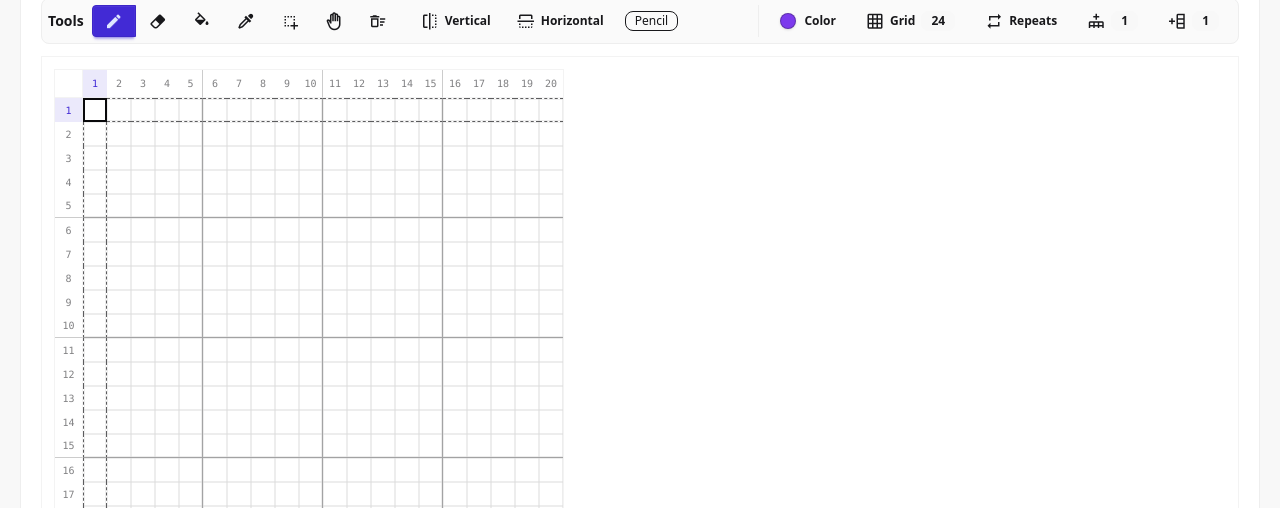
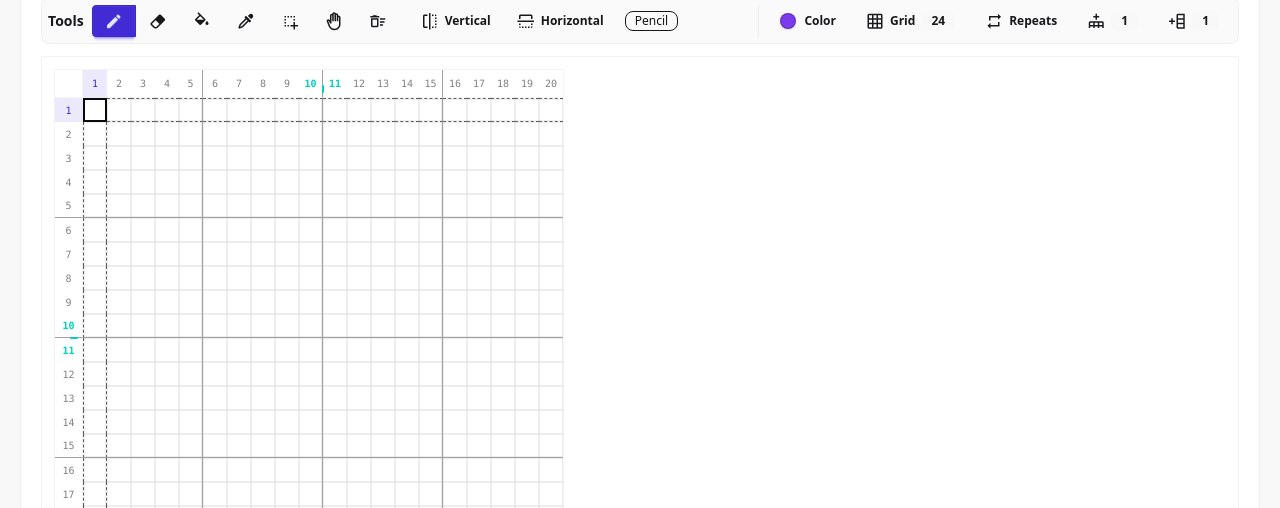
Before and after one commit to carinaruut/stitchwitch, a Vue app: page / in a window 1280 px wide. Shown: the part 175-683 px from the top of the page. Built offline with nearby package versions, Linux system fonts and the light colour scheme.

Commit message:
add centre indicators

```diff
--- a/src/components/PatternGrid.vue
+++ b/src/components/PatternGrid.vue
@@ -1,7 +1,7 @@
 <script setup lang="ts">
 import { computed, onBeforeUnmount, onMounted, ref } from 'vue'
 import type { DrawingTool, GridSelection, PatternGrid } from '../types/pattern'
-import { REPEAT_BOTTOM, REPEAT_COPY, REPEAT_LEFT, REPEAT_RIGHT, REPEAT_TOP } from '../utils/grid'
+import { followsCenterBoundary, isCenterHeader, REPEAT_BOTTOM, REPEAT_COPY, REPEAT_LEFT, REPEAT_RIGHT, REPEAT_TOP } from '../utils/grid'
 
 const props = defineProps<{
   cells: PatternGrid
@@ -308,7 +308,7 @@ onBeforeUnmount(() => {
         v-for="column in cells[0].length"
         :key="`column-${column}`"
         class="sticky top-0 z-10 flex items-center justify-center border-b border-base-300/70 bg-base-100 font-mono text-[10px] font-medium tabular-nums text-base-content/55 hover:bg-base-200"
-        :class="{ 'section-column-end': (columnHeaders[column - 1] + 1) % 5 === 0 && column < cells[0].length, 'bg-primary/10! font-bold text-primary!': selectedColumns.includes(columnHeaders[column - 1]), 'bg-secondary/10!': columnCopies[column - 1] > 0 }"
+        :class="{ 'section-column-end': (columnHeaders[column - 1] + 1) % 5 === 0 && column < cells[0].length, 'bg-primary/10! font-bold text-primary!': selectedColumns.includes(columnHeaders[column - 1]), 'bg-secondary/10!': columnCopies[column - 1] > 0, 'center-axis-label': isCenterHeader(column - 1, cells[0].length), 'center-column-marker': followsCenterBoundary(column - 1, cells[0].length) }"
         role="columnheader"
         tabindex="0"
         :aria-selected="selectedColumns.includes(columnHeaders[column - 1])"
@@ -322,7 +322,7 @@ onBeforeUnmount(() => {
       <template v-for="(row, rowIndex) in cells" :key="rowIndex">
         <span
           class="sticky left-0 z-10 flex items-center justify-center border-r border-base-300/70 bg-base-100 font-mono text-[10px] font-medium tabular-nums text-base-content/55 hover:bg-base-200"
-          :class="{ 'section-row-end': (rowHeaders[rowIndex] + 1) % 5 === 0 && rowIndex < cells.length - 1, 'bg-primary/10! font-bold text-primary!': selectedRows.includes(rowHeaders[rowIndex]), 'bg-secondary/10!': rowCopies[rowIndex] > 0 }"
+          :class="{ 'section-row-end': (rowHeaders[rowIndex] + 1) % 5 === 0 && rowIndex < cells.length - 1, 'bg-primary/10! font-bold text-primary!': selectedRows.includes(rowHeaders[rowIndex]), 'bg-secondary/10!': rowCopies[rowIndex] > 0, 'center-axis-label': isCenterHeader(rowIndex, cells.length), 'center-row-marker': followsCenterBoundary(rowIndex, cells.length) }"
           role="rowheader"
           tabindex="0"
           :aria-selected="selectedRows.includes(rowHeaders[rowIndex])"
--- a/src/components/TrackerGrid.vue
+++ b/src/components/TrackerGrid.vue
@@ -2,7 +2,7 @@
 import { nextTick, ref } from 'vue'
 import type { PatternGrid } from '../types/pattern'
 import type { TrackerProgress } from '../types/tracker'
-import { REPEAT_BOTTOM, REPEAT_COPY, REPEAT_LEFT, REPEAT_RIGHT, REPEAT_TOP } from '../utils/grid'
+import { followsCenterBoundary, isCenterHeader, REPEAT_BOTTOM, REPEAT_COPY, REPEAT_LEFT, REPEAT_RIGHT, REPEAT_TOP } from '../utils/grid'
 import { rowCompletionRange, stitchOrdinal } from '../utils/tracker'
 
 const props = defineProps<{
@@ -81,7 +81,7 @@ function moveRowHeader(row: number, event: KeyboardEvent) {
           v-for="column in cells[0].length"
           :key="`column-${column}`"
           class="sticky top-0 z-10 flex items-center justify-center border-b border-base-300/70 bg-base-100 font-mono text-[10px] font-medium tabular-nums text-base-content/60"
-          :class="{ 'section-column-end': (columnHeaders[column - 1] + 1) % 5 === 0 && column < cells[0].length }"
+          :class="{ 'section-column-end': (columnHeaders[column - 1] + 1) % 5 === 0 && column < cells[0].length, 'center-axis-label': isCenterHeader(column - 1, cells[0].length), 'center-column-marker': followsCenterBoundary(column - 1, cells[0].length) }"
           role="columnheader"
           :aria-colindex="column + 1"
         >{{ columnHeaders[column - 1] + 1 }}</span>
@@ -94,6 +94,8 @@ function moveRowHeader(row: number, event: KeyboardEvent) {
           :class="{
             'section-row-end': (rowHeaders[rowIndex] + 1) % 5 === 0 && rowIndex < cells.length - 1,
             'bg-success/15! font-bold text-success!': rowComplete(rowIndex),
+            'center-axis-label': isCenterHeader(rowIndex, cells.length),
+            'center-row-marker': followsCenterBoundary(rowIndex, cells.length),
           }"
           type="button"
           role="rowheader"
--- a/src/style.css
+++ b/src/style.css
@@ -47,11 +47,39 @@ body {
 }
 
 .section-column-end {
-  border-right: 1.5px solid color-mix(in oklab, currentColor 40%, transparent);
+  border-right: 1.5px solid color-mix(in oklab, var(--color-base-content) 40%, transparent);
 }
 
 .section-row-end {
-  border-bottom: 1.5px solid color-mix(in oklab, currentColor 40%, transparent);
+  border-bottom: 1.5px solid color-mix(in oklab, var(--color-base-content) 40%, transparent);
+}
+
+.center-axis-label {
+  color: var(--color-accent) !important;
+  font-weight: 700;
+}
+
+.center-column-marker::after,
+.center-row-marker::after {
+  background: var(--color-accent);
+  border-radius: 999px;
+  content: "";
+  pointer-events: none;
+  position: absolute;
+}
+
+.center-column-marker::after {
+  bottom: 4px;
+  height: 8px;
+  left: -1px;
+  width: 2px;
+}
+
+.center-row-marker::after {
+  height: 2px;
+  right: 4px;
+  top: -1px;
+  width: 8px;
 }
 
 .repeat-copy-cell {
--- a/src/utils/grid.ts
+++ b/src/utils/grid.ts
@@ -5,6 +5,16 @@ export const REPEAT_LEFT = 2
 export const REPEAT_RIGHT = 4
 export const REPEAT_TOP = 8
 export const REPEAT_BOTTOM = 16
+
+export function isCenterHeader(index: number, count: number): boolean {
+  return count % 2 === 1
+    ? index === Math.floor(count / 2)
+    : index === count / 2 - 1 || index === count / 2
+}
+
+export function followsCenterBoundary(index: number, count: number): boolean {
+  return count % 2 === 0 && index === count / 2
+}
 
 export function createGrid(rows: number, columns: number, color: string): PatternGrid {
   return Array.from({ length: rows }, () => Array<string>(columns).fill(color))
```
